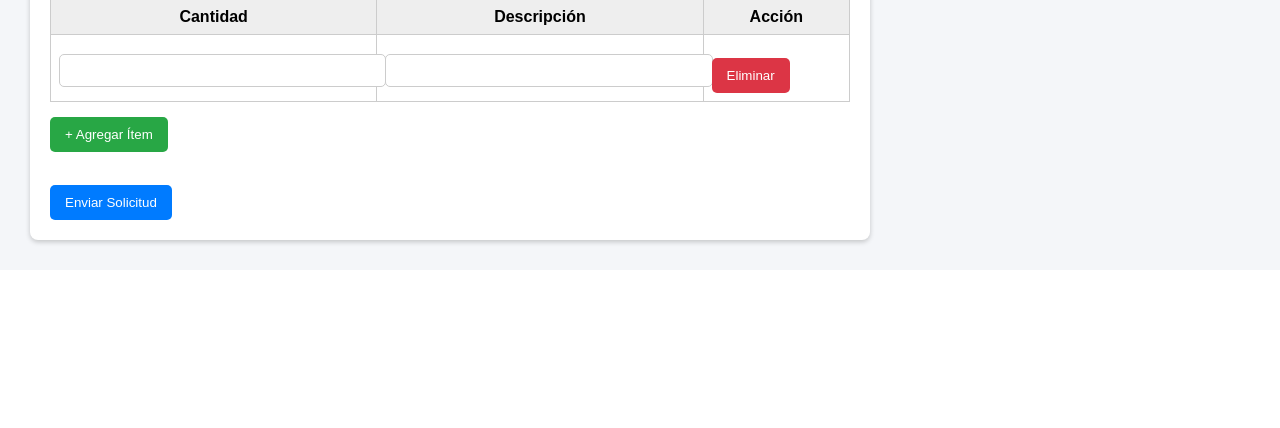
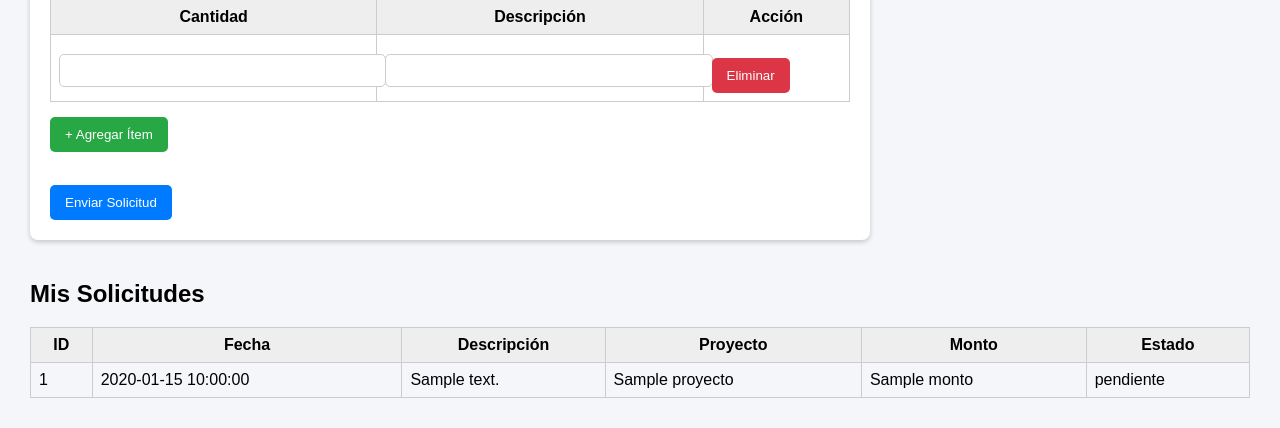
Before and after one commit to ivanmulford/sistema-solicitudes, a Flask app: template templates/solicitud.html in a window 1280 px wide. Shown: the part 850-1278 px from the top of the page. Before the commit the page ends 1096 px from the top, so only its background shows below. Run offline with Flask 3, Linux system fonts and the light colour scheme; the template is opened without the code that fills it: most values are stand-ins (such as "Sample title", 1, 10 or a date in 2020); parts of the project's set-up code (start-up, migrations or seed data) failed here and were passed over.

Commit message:
Update solicitud.html

```diff
--- a/templates/solicitud.html
+++ b/templates/solicitud.html
@@ -3,10 +3,7 @@
 <head>
     <meta charset="UTF-8">
     <title>Solicitud de Compras</title>
-   <a href="{{ url_for('logout') }}" style="float: right; padding: 8px 12px; background: #dc3545; color: white; text-decoration: none; border-radius: 5px;">
-    Cerrar sesión
-</a>
-       <style>
+    <style>
         body {
             font-family: Arial, sans-serif;
             margin: 30px;
@@ -21,6 +18,7 @@
             border-radius: 8px;
             box-shadow: 0 2px 5px rgba(0,0,0,0.2);
             max-width: 800px;
+            margin-bottom: 40px;
         }
         label {
             display: block;
@@ -70,10 +68,23 @@
         .btn-remove:hover {
             background: #a71d2a;
         }
+        .logout-btn {
+            float: right;
+            padding: 8px 12px;
+            background: #dc3545;
+            color: white;
+            text-decoration: none;
+            border-radius: 5px;
+        }
+        .logout-btn:hover {
+            background: #a71d2a;
+        }
     </style>
-
 </head>
 <body>
+    <!-- 🔹 Botón de cerrar sesión -->
+    <a href="{{ url_for('logout') }}" class="logout-btn">Cerrar sesión</a>
+
     <h1>Nueva Solicitud</h1>
     <form method="POST">
         <!-- SEDE -->
@@ -96,7 +107,7 @@
             <option value="">Seleccione un proceso</option>
             <option value="Compras">Compras</option>
             <option value="Hogares Sustitutos">Hogares Sustitutos</option>
-            <option value="Intervencion y Apoyo">Intervencion y Apoyo</option>
+            <option value="Intervencion y Apoyo">Intervención y Apoyo</option>
             <option value="Recursos Humanos">Recursos Humanos</option>
         </select>
 
@@ -158,6 +169,33 @@
         <button type="submit">Enviar Solicitud</button>
     </form>
 
+    <!-- 🔹 Tabla de solicitudes enviadas -->
+    <h2>Mis Solicitudes</h2>
+    <table>
+        <thead>
+            <tr>
+                <th>ID</th>
+                <th>Fecha</th>
+                <th>Descripción</th>
+                <th>Proyecto</th>
+                <th>Monto</th>
+                <th>Estado</th>
+            </tr>
+        </thead>
+        <tbody>
+            {% for sol in solicitudes %}
+            <tr>
+                <td>{{ sol.id }}</td>
+                <td>{{ sol.fecha }}</td>
+                <td>{{ sol.descripcion }}</td>
+                <td>{{ sol.proyecto }}</td>
+                <td>{{ sol.monto }}</td>
+                <td>{{ sol.estado }}</td>
+            </tr>
+            {% endfor %}
+        </tbody>
+    </table>
+
     <script>
         function agregarFila() {
             const tabla = document.getElementById("tabla-items").getElementsByTagName('tbody')[0];
```
